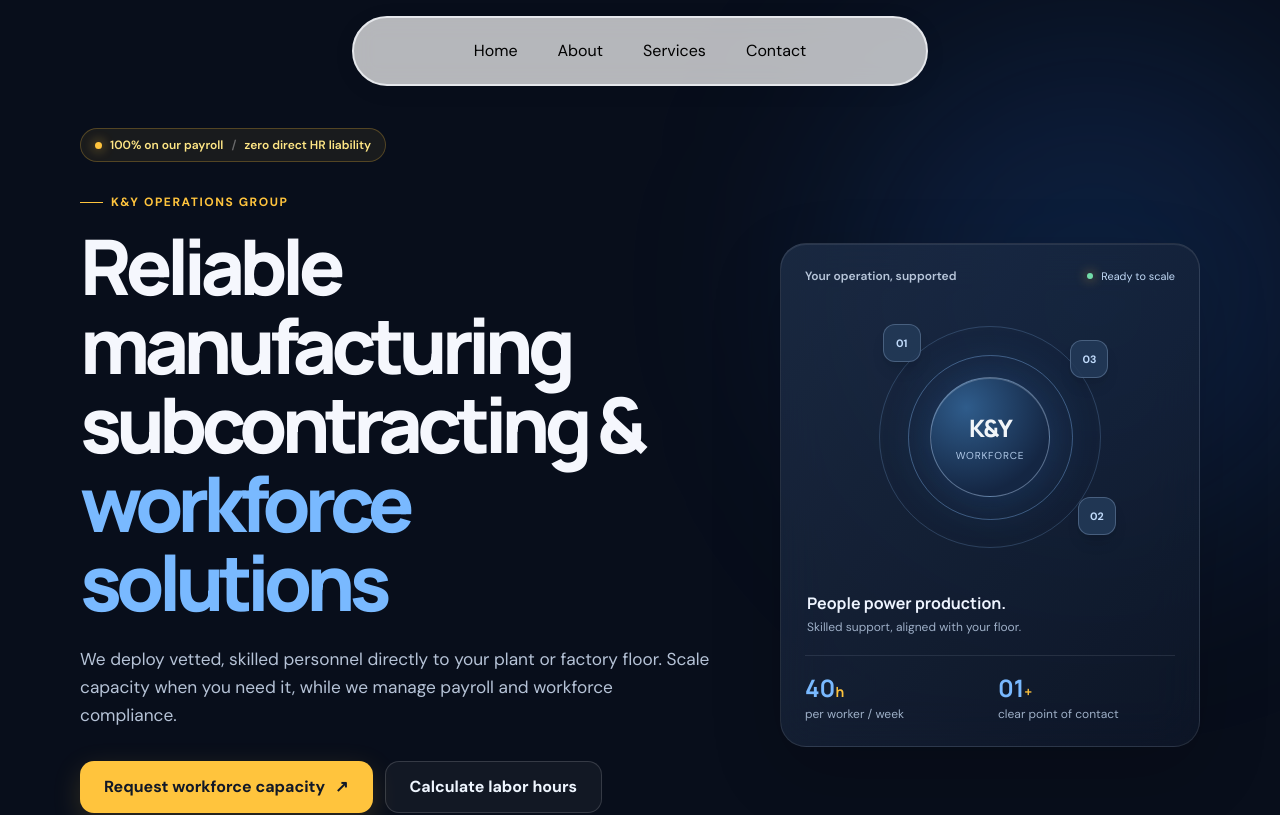
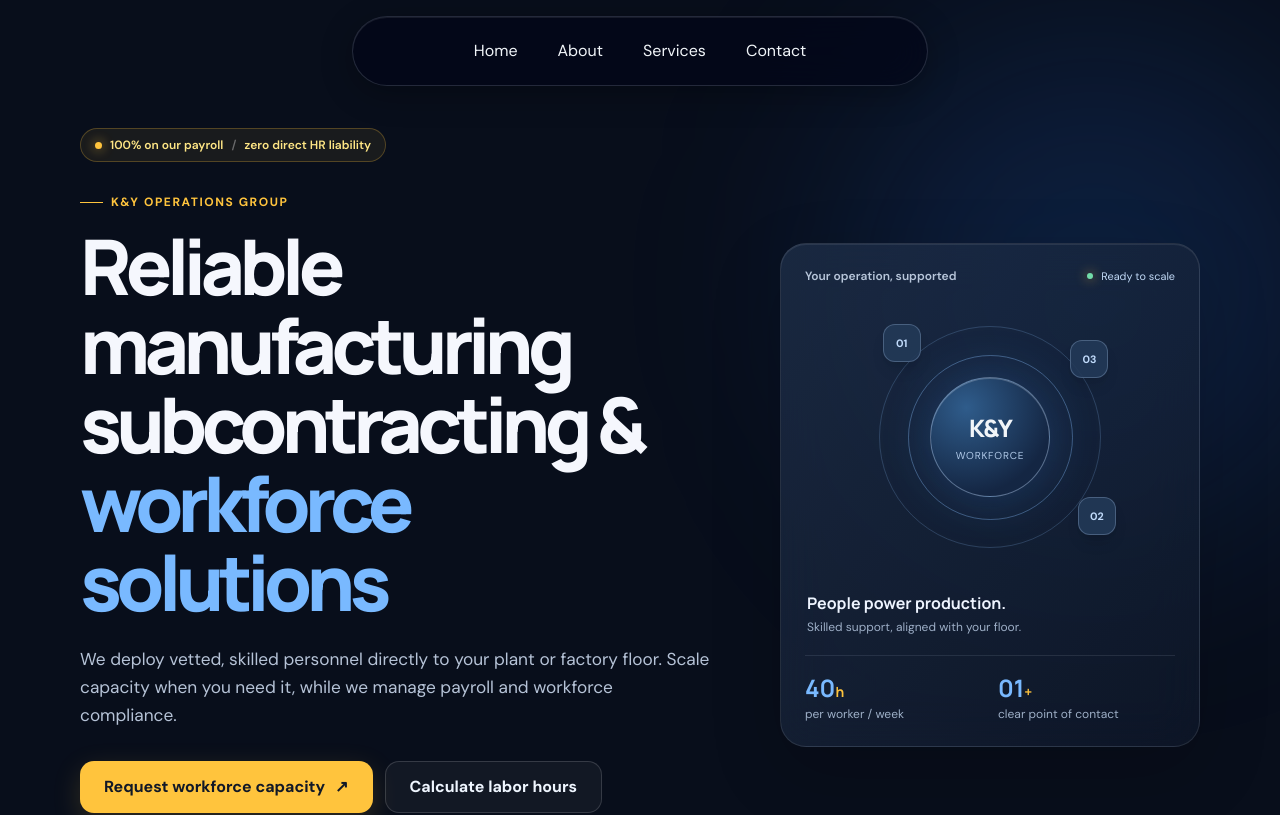
Before and after one commit to JustChiwo/KaYola, a React (Vite) app: page / in a window 1280 px wide. Shown: the top 815 px of the page. Built offline with nearby package versions, Linux system fonts and the light colour scheme.

Commit message:
style: update Navbar to dark mode and hover effects

```diff
--- a/src/components/Navbar.jsx
+++ b/src/components/Navbar.jsx
@@ -1,24 +1,24 @@
 function Navbar() {
   return (
-    <nav className="fixed left-1/2 top-4 z-20 flex h-17.5 w-[90%] max-w-xl -translate-x-1/2 items-center justify-center rounded-full border-2 border-gray-200 bg-white/70 text-black shadow-[0px_4px_25px_0px_#0000000D] backdrop-blur-md transition-all">
+    <nav className="fixed left-1/2 top-4 z-20 flex h-17.5 w-[90%] max-w-xl -translate-x-1/2 items-center justify-center rounded-full border border-blue-100/15 bg-slate-950/65 text-slate-100 shadow-[0_8px_32px_rgba(0,0,0,0.28),inset_0_1px_rgba(255,255,255,0.08)] backdrop-blur-xl transition-all">
       <ul className="flex items-center gap-5 text-sm sm:gap-10 sm:text-base">
         <li>
-          <a className="transition hover:text-gray-500" href="/#Home">
+          <a className="transition-colors hover:text-accent-blue" href="/#Home">
             Home
           </a>
         </li>
         <li>
-          <a className="transition hover:text-gray-500" href="/#About">
+          <a className="transition-colors hover:text-accent-blue" href="/#About">
             About
           </a>
         </li>
         <li>
-          <a className="transition hover:text-gray-500" href="/#Services">
+          <a className="transition-colors hover:text-accent-blue" href="/#Services">
             Services
           </a>
         </li>
         <li>
-          <a className="transition hover:text-gray-500" href="/contact">
+          <a className="transition-colors hover:text-accent-blue" href="/contact">
             Contact
           </a>
         </li>
```
